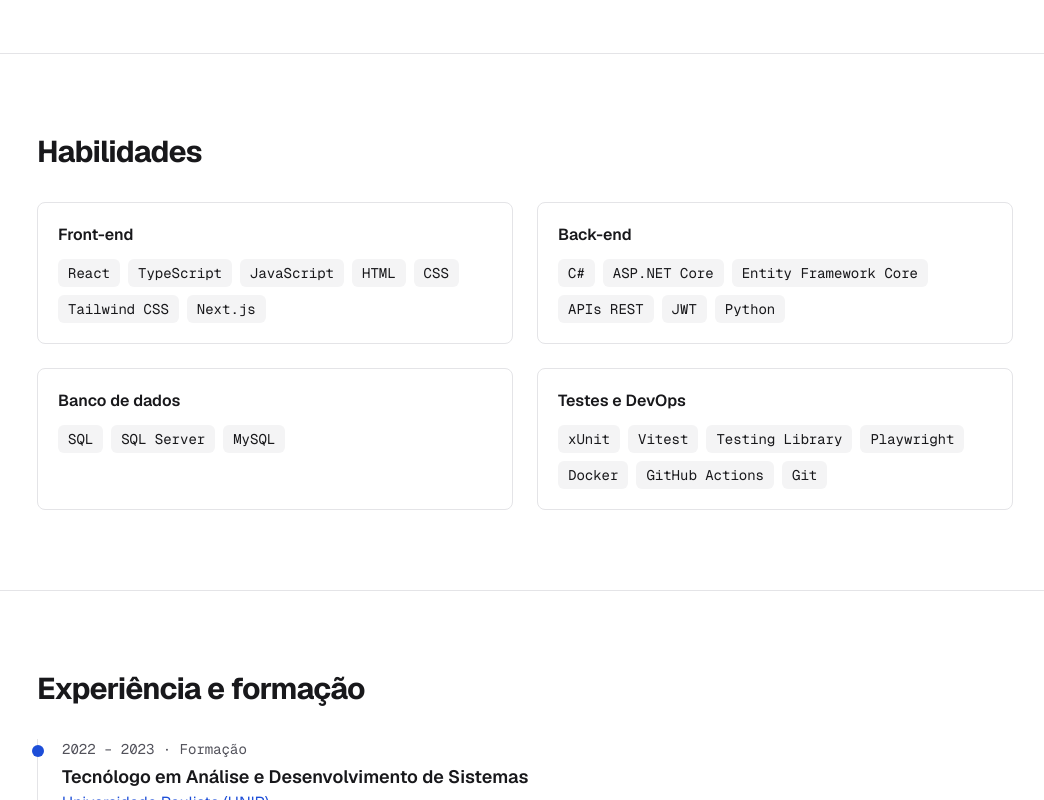
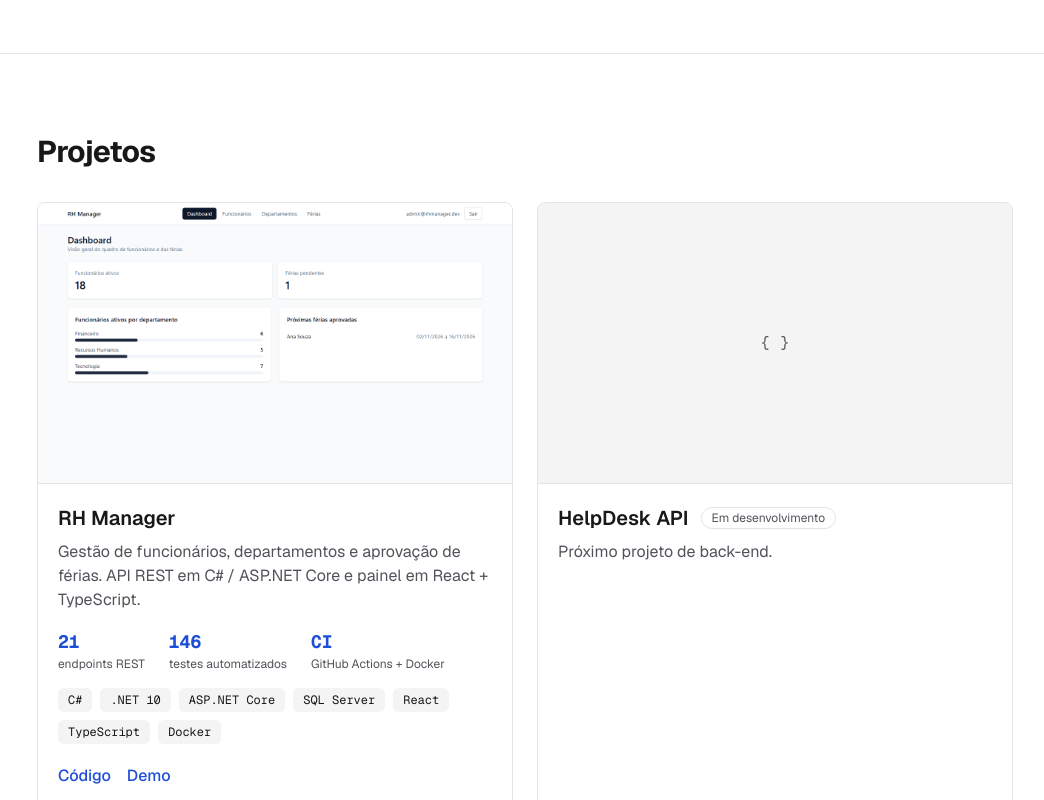
Before and after one commit to LeopratesDev/portfolio, a Next.js app: page / in a window 1280 px wide. Shown: the part 960-1760 px from the top of the page, without its empty margins (115-1159 px from the left). Built offline with nearby package versions, Linux system fonts and the light colour scheme.

Commit message:
feat(sections): add projects section to home
Co-Authored-By: Claude Opus 5.5 <noreply@anthropic.com>

```diff
--- a/src/app/page.tsx
+++ b/src/app/page.tsx
@@ -2,16 +2,17 @@ import { About } from "@/components/sections/About";
 import { Contact } from "@/components/sections/Contact";
 import { Experience } from "@/components/sections/Experience";
 import { Hero } from "@/components/sections/Hero";
+import { Projects } from "@/components/sections/Projects";
 import { Skills } from "@/components/sections/Skills";
 import t from "@/i18n/pt.json";
 
 // Server Component: todas as seções viram HTML estático no build.
-// A seção de projetos entra na etapa 4.
 export default function Home() {
   return (
     <>
       <Hero t={t.hero} />
       <About t={t.about} />
+      <Projects t={t.projects} newTabLabel={t.a11y.newTab} />
       <Skills t={t.skills} />
       <Experience t={t.experience} />
       <Contact t={t.contact} newTabLabel={t.a11y.newTab} />
--- /dev/null
+++ b/src/components/sections/Projects.tsx
@@ -0,0 +1,20 @@
+import { ProjectCard } from "@/components/projects/ProjectCard";
+import { projects } from "@/data/projects";
+import type pt from "@/i18n/pt.json";
+import { Section } from "./Section";
+
+type Props = { t: (typeof pt)["projects"]; newTabLabel: string };
+
+export function Projects({ t, newTabLabel }: Props) {
+  return (
+    <Section id="projetos" title={t.title}>
+      <ul className="grid gap-6 md:grid-cols-2">
+        {projects.map((project) => (
+          <li key={project.slug} className="flex">
+            <ProjectCard project={project} labels={{ ...t.card, newTab: newTabLabel }} />
+          </li>
+        ))}
+      </ul>
+    </Section>
+  );
+}
--- a/src/i18n/pt.json
+++ b/src/i18n/pt.json
@@ -32,6 +32,16 @@
       "Busco uma vaga de desenvolvedor júnior em São Paulo ou remota."
     ]
   },
+  "projects": {
+    "title": "Projetos",
+    "card": {
+      "code": "Código",
+      "demo": "Demo",
+      "inProgress": "Em desenvolvimento",
+      "imagePlaceholder": "Imagem do projeto ainda não disponível",
+      "techList": "Tecnologias"
+    }
+  },
   "skills": {
     "title": "Habilidades",
     "groups": {
```
Also changed, not shown: 1 other file (tests, documents, lock files or other folders).
